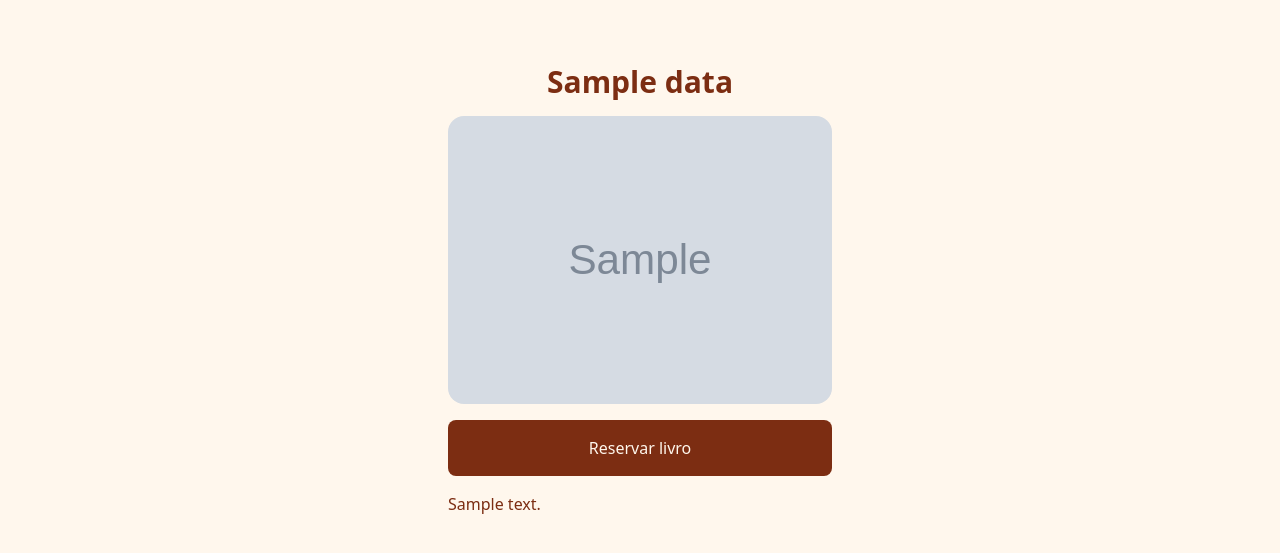
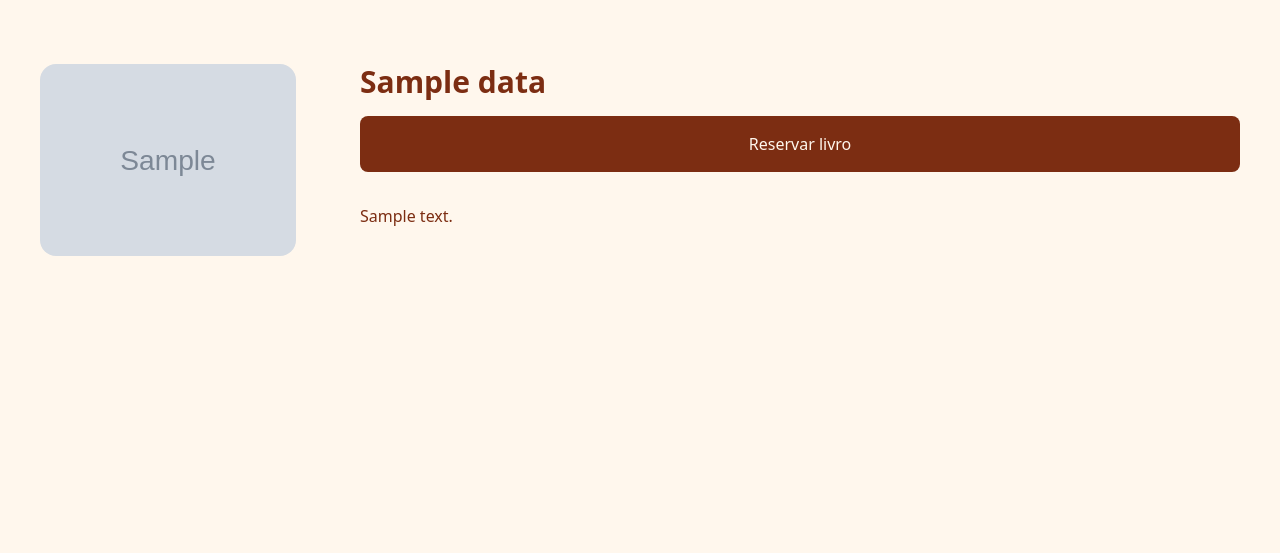
Before and after one commit to luannzin/bilio, a PHP site: the page made by views/livroPorId.php in a window 1280 px wide. Shown: the part 80-633 px from the top of the page. Run offline with PHP 8.4, Linux system fonts and the light colour scheme; the template is opened without the code that fills it: most values are stand-ins (such as "Sample title", 1, 10 or a date in 2020); grey boxes marked "Sample" are stand-in pictures; some libraries are stand-ins or nearby versions.

Commit message:
styles: change book screen

```diff
--- a/views/livroPorId.php
+++ b/views/livroPorId.php
@@ -3,15 +3,19 @@ require_once "views/components/menu.php";
 ?>
 
 <div class="text-orange-900 flex justify-center">
-  <div class="max-w-[1200px] flex items-center justify-center flex-col mt-16 gap-4">
+  <div class="max-w-[1200px] w-full flex mt-16 gap-16">
+    <img class="max-w-[20vw] w-full rounded-2xl" src='<?= $data['imagem'] ?>' alt="Imagem">
+    <div class="flex flex-col gap-8 w-full">
+      <div class="flex flex-col gap-4">
         <h1 class="text-3xl">
           <strong><?= $data['titulo'] ?></strong>
         </h1>
-    <img class="max-w-[30vw] w-full rounded-2xl" src='<?= $data['imagem'] ?>' alt="Imagem">
         <a href='?controle=livrosController&metodo=reservarLivro&id=<?= $data['id'] ?>' class="w-full"><button class="w-full bg-orange-900 text-orange-50 py-4 rounded-lg" type="submit">Reservar livro</button></a>
+      </div>
       <span class="max-w-[30vw] w-full">
         <?= $data['descritivo'] ?>
       </span>
     </div>
+  </div>
 
 </div>
```
Lines whose indentation alone changed are shown as unchanged.
